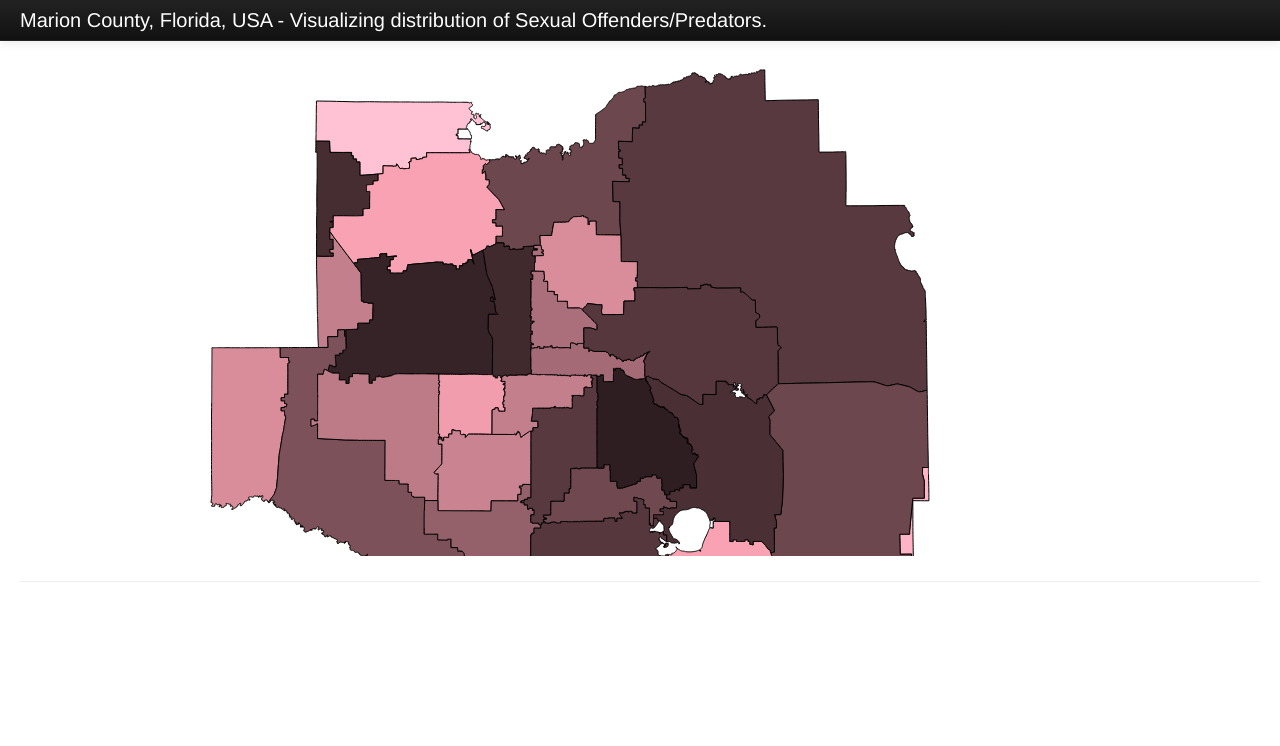
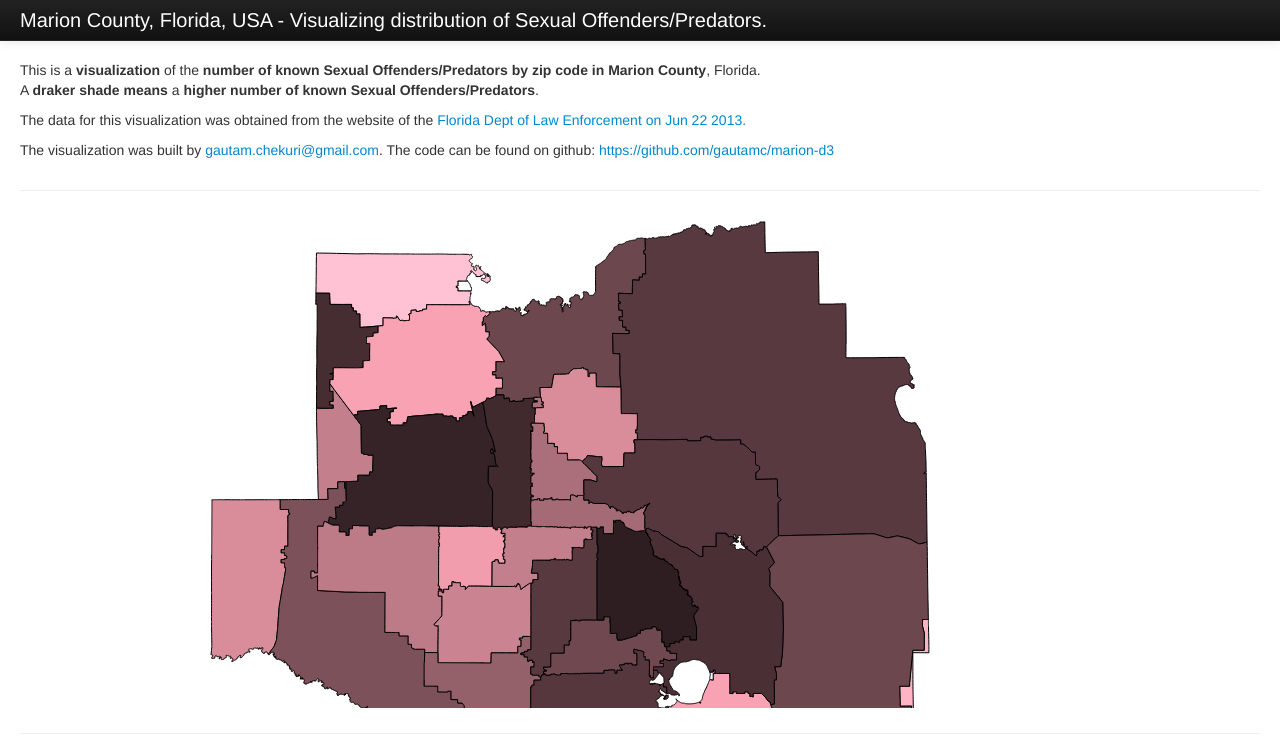
Before and after one commit to gautamc/marion-d3, a plain HTML site: page index.html in a window 1280 px wide. Drawn offline with Linux system fonts and the light colour scheme.

Commit message:
adding a description

```diff
--- a/index.html
+++ b/index.html
@@ -46,6 +46,16 @@
     <div class="container-fluid">
 
       <div class="row-fluid">
+	<div class="span12">
+	  <p>This is a <b>visualization</b> of the <b>number of known Sexual Offenders/Predators by zip code in Marion County</b>, Florida.<br />A <b>draker shade means</b> a <b>higher number of known Sexual Offenders/Predators</b>.</p>
+	  <p>The data for this visualization was obtained from the website of the <a href="http://offender.fdle.state.fl.us/offender/homepage.do" target="_blank">Florida Dept of Law Enforcement on Jun 22 2013.</a></p>
+	  <p>The visualization was built by <a href="http://blog.quineloop.com/" target="_blank">gautam.chekuri@gmail.com</a>. The code can be found on github: <a href="https://github.com/gautamc/marion-d3" target="_blank">https://github.com/gautamc/marion-d3</a>
+	</div>
+      </div>
+
+      <hr />
+
+      <div class="row-fluid">
 	<div class="span12" id="map">
 	</div>
       </div>
```
